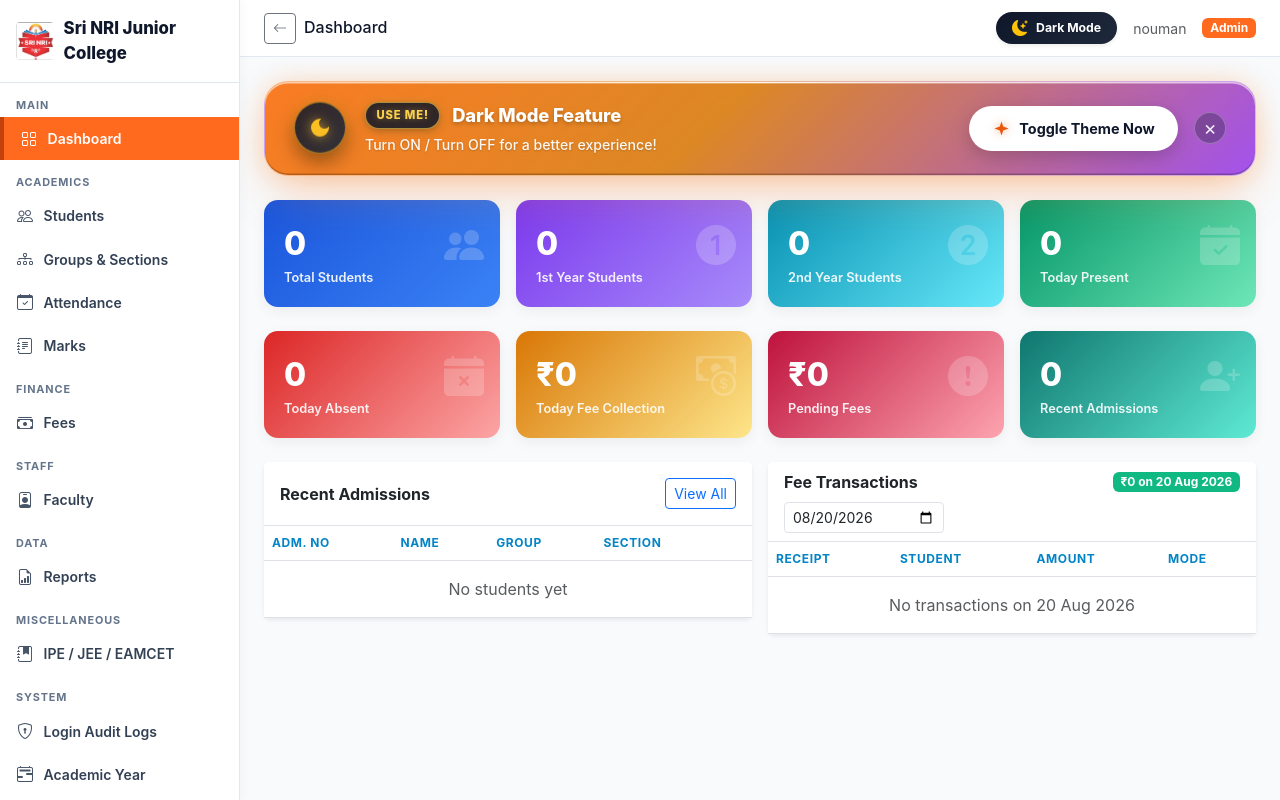
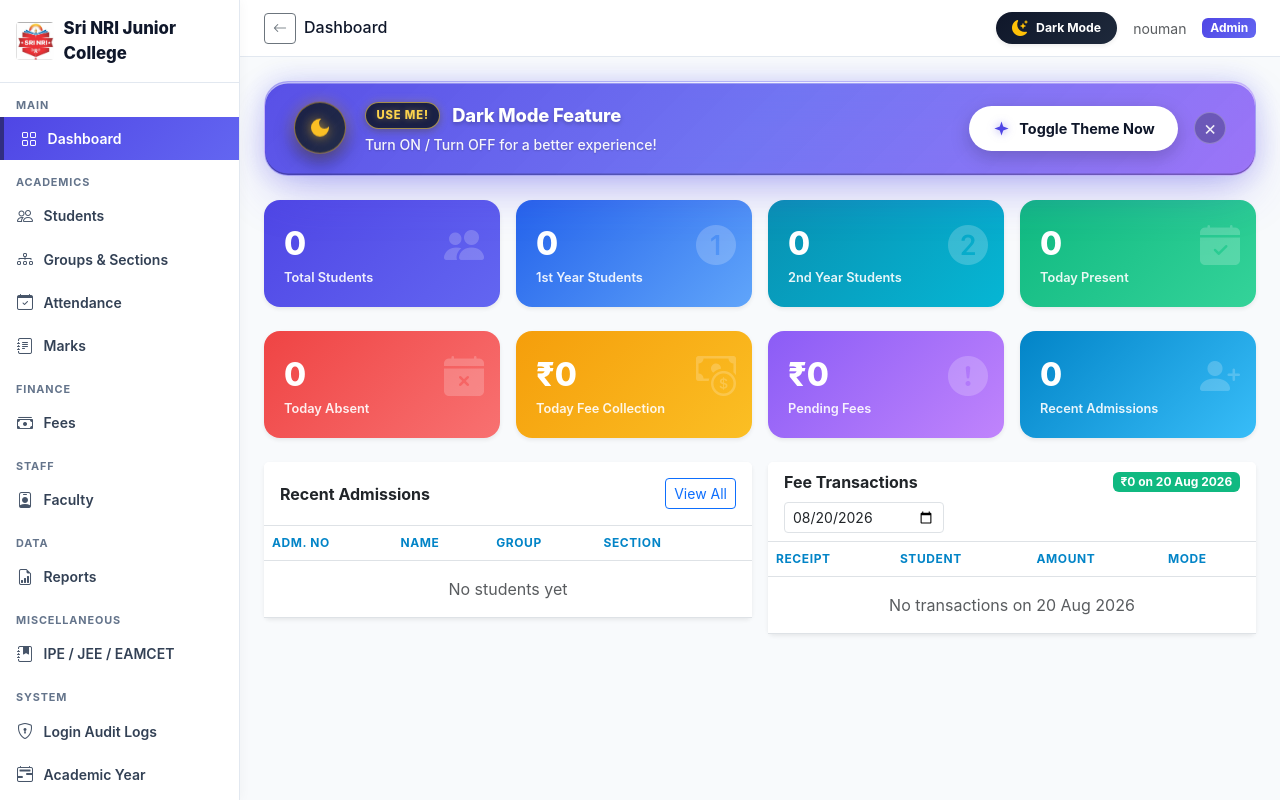
Before and after one commit to saimogili875/NARESH_ANNA, a Django app: page /dashboard/ in a window 1280 px wide. Run offline with Django 5.2, Linux system fonts and the light colour scheme; a user stored in the database is signed in; data comes from the database, SQL or seed files in the repository; data that the repository does not hold is empty.

Commit message:
Overhaul post-login theme to Royal Indigo & Sapphire with elevated stat cards

```diff
--- a/templates/accounts/dashboard.html
+++ b/templates/accounts/dashboard.html
@@ -5,28 +5,28 @@
 
 <div class="row g-3 mb-4">
   <div class="col-6 col-md-3">
-    <div class="stat-card" style="background:linear-gradient(135deg,#1a56db,#3b82f6)">
+    <div class="stat-card shadow-sm" style="background:linear-gradient(135deg,#4F46E5,#6366F1); border-radius: 16px;">
       <i class="bi bi-people-fill"></i>
       <div class="value">{{ total_students }}</div>
       <div class="label">Total Students</div>
     </div>
   </div>
   <div class="col-6 col-md-3">
-    <div class="stat-card" style="background:linear-gradient(135deg,#7c3aed,#a78bfa)">
+    <div class="stat-card shadow-sm" style="background:linear-gradient(135deg,#2563EB,#60A5FA); border-radius: 16px;">
       <i class="bi bi-1-circle-fill"></i>
       <div class="value">{{ year1_students }}</div>
       <div class="label">1st Year Students</div>
     </div>
   </div>
   <div class="col-6 col-md-3">
-    <div class="stat-card" style="background:linear-gradient(135deg,#0891b2,#67e8f9)">
+    <div class="stat-card shadow-sm" style="background:linear-gradient(135deg,#0891B2,#06B6D4); border-radius: 16px;">
       <i class="bi bi-2-circle-fill"></i>
       <div class="value">{{ year2_students }}</div>
       <div class="label">2nd Year Students</div>
     </div>
   </div>
   <div class="col-6 col-md-3">
-    <div class="stat-card" style="background:linear-gradient(135deg,#059669,#6ee7b7)">
+    <div class="stat-card shadow-sm" style="background:linear-gradient(135deg,#10B981,#34D399); border-radius: 16px;">
       <i class="bi bi-calendar-check-fill"></i>
       <div class="value">{{ today_present }}</div>
       <div class="label">Today Present</div>
@@ -36,28 +36,28 @@
 
 <div class="row g-3 mb-4">
   <div class="col-6 col-md-3">
-    <div class="stat-card" style="background:linear-gradient(135deg,#dc2626,#fca5a5)">
+    <div class="stat-card shadow-sm" style="background:linear-gradient(135deg,#EF4444,#F87171); border-radius: 16px;">
       <i class="bi bi-calendar-x-fill"></i>
       <div class="value">{{ today_absent }}</div>
       <div class="label">Today Absent</div>
     </div>
   </div>
   <div class="col-6 col-md-3">
-    <div class="stat-card" style="background:linear-gradient(135deg,#d97706,#fde68a)">
+    <div class="stat-card shadow-sm" style="background:linear-gradient(135deg,#F59E0B,#FBBF24); border-radius: 16px;">
       <i class="bi bi-cash-coin"></i>
       <div class="value">₹{{ today_fee_collection|floatformat:0 }}</div>
       <div class="label">Today Fee Collection</div>
     </div>
   </div>
   <div class="col-6 col-md-3">
-    <div class="stat-card" style="background:linear-gradient(135deg,#be123c,#fda4af)">
+    <div class="stat-card shadow-sm" style="background:linear-gradient(135deg,#8B5CF6,#C084FC); border-radius: 16px;">
       <i class="bi bi-exclamation-circle-fill"></i>
       <div class="value">₹{{ pending_fees|floatformat:0 }}</div>
       <div class="label">Pending Fees</div>
     </div>
   </div>
   <div class="col-6 col-md-3">
-    <div class="stat-card" style="background:linear-gradient(135deg,#0f766e,#5eead4)">
+    <div class="stat-card shadow-sm" style="background:linear-gradient(135deg,#0284C7,#38BDF8); border-radius: 16px;">
       <i class="bi bi-person-plus-fill"></i>
       <div class="value">{{ recent_students|length }}</div>
       <div class="label">Recent Admissions</div>
--- a/templates/base.html
+++ b/templates/base.html
@@ -19,14 +19,14 @@
 <style>
   :root {
     --sidebar-width: 240px;
-    --primary: #FF6A1F; /* Warm Saffron Orange */
-    --primary-dark: #E05A00;
+    --primary: #4F46E5; /* Royal Indigo */
+    --primary-dark: #3730A3;
     --light-blue: #38BDF8;
     --light-blue-bg: #F0F9FF;
     --light-green: #10B981;
     --sidebar-bg: #FFFFFF; /* Clean White Sidebar */
     --sidebar-text: #334155;
-    --sidebar-active: #FF6A1F;
+    --sidebar-active: #4F46E5;
   }
   body { background: #F8FAFC; color: #0F172A; font-family: 'Inter', 'Segoe UI', sans-serif; transition: background-color 0.2s, color 0.2s; }
 
@@ -77,9 +77,9 @@
     color: #0F172A;
   }
   #sidebar .nav-link.active {
-    background: #FF6A1F;
+    background: linear-gradient(135deg, #4F46E5, #6366F1);
     color: #FFFFFF;
-    border-left: 4px solid #C2410C;
+    border-left: 4px solid #312E81;
   }
   #sidebar .nav-link i { width: 18px; text-align: center; font-size: 1rem; color: #475569; }
   #sidebar .nav-link:hover i { color: #0F172A; }
@@ -98,9 +98,9 @@
   .page-content { padding: 1.5rem; }
 
   /* Buttons & Badges */
-  .btn-primary { background: linear-gradient(135deg, #FF6A1F, #FF4500) !important; border-color: #FF6A1F !important; color: #fff !important; }
-  .btn-primary:hover { background: linear-gradient(135deg, #E05A00, #D03D00) !important; border-color: #E05A00 !important; }
-  .badge.bg-primary { background-color: #FF6A1F !important; }
+  .btn-primary { background: linear-gradient(135deg, #4F46E5, #3B82F6) !important; border-color: #4F46E5 !important; color: #fff !important; box-shadow: 0 4px 12px rgba(79, 70, 229, 0.25); }
+  .btn-primary:hover { background: linear-gradient(135deg, #3730A3, #2563EB) !important; border-color: #3730A3 !important; transform: translateY(-1px); }
+  .badge.bg-primary { background: linear-gradient(135deg, #4F46E5, #6366F1) !important; }
   .badge.bg-success { background-color: #10B981 !important; }
   .badge.bg-info { background-color: #38BDF8 !important; color: #0F172A !important; }
 
@@ -220,18 +220,18 @@
     border-radius: 24px;
     background: linear-gradient(
       135deg,
-      rgba(249, 115, 22, 0.94) 0%,
-      rgba(217, 119, 6, 0.88) 45%,
-      rgba(147, 51, 234, 0.85) 100%
+      rgba(79, 70, 229, 0.95) 0%,
+      rgba(99, 102, 241, 0.90) 50%,
+      rgba(139, 92, 246, 0.85) 100%
     );
     -webkit-backdrop-filter: blur(28px) saturate(200%);
     backdrop-filter: blur(28px) saturate(200%);
     border: 1px solid rgba(255, 255, 255, 0.45) !important;
     box-shadow:
-      0 20px 50px -10px rgba(249, 115, 22, 0.35),
+      0 20px 50px -10px rgba(79, 70, 229, 0.35),
       inset 0 1.5px 0 0 rgba(255, 255, 255, 0.6),
       inset 0 -1.5px 0 0 rgba(0, 0, 0, 0.25),
-      0 0 25px rgba(251, 146, 60, 0.25);
+      0 0 25px rgba(99, 102, 241, 0.25);
     color: #ffffff;
     overflow: hidden;
   }
@@ -343,14 +343,14 @@
     background: #ffffff;
     transform: translateY(-3px) scale(1.02);
     box-shadow: 0 12px 30px rgba(0, 0, 0, 0.3), 0 0 15px rgba(255, 255, 255, 0.4);
-    color: #ea580c;
+    color: #4F46E5;
   }
 
   .glass-action-btn .sparkle-icon {
     width: 17px;
     height: 17px;
-    color: #ea580c;
-    filter: drop-shadow(0 0 4px rgba(234, 88, 12, 0.5));
+    color: #4F46E5;
+    filter: drop-shadow(0 0 4px rgba(79, 70, 229, 0.5));
   }
 
   .glass-close-btn {
```
